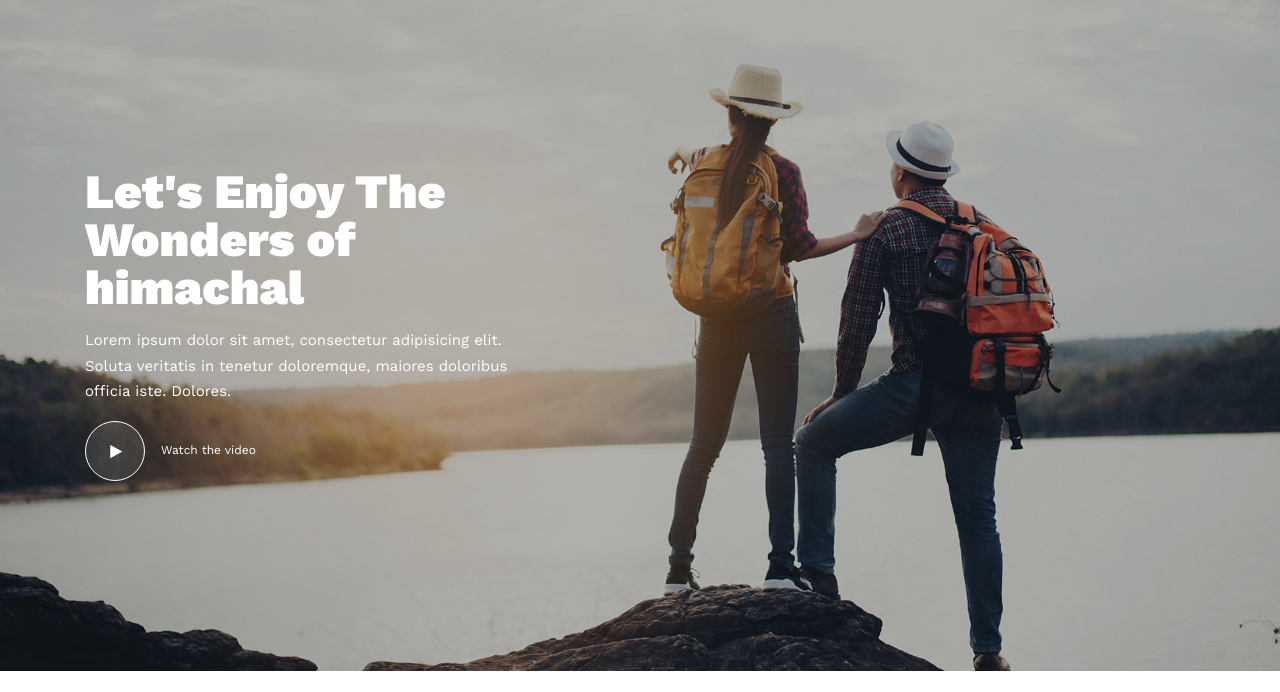
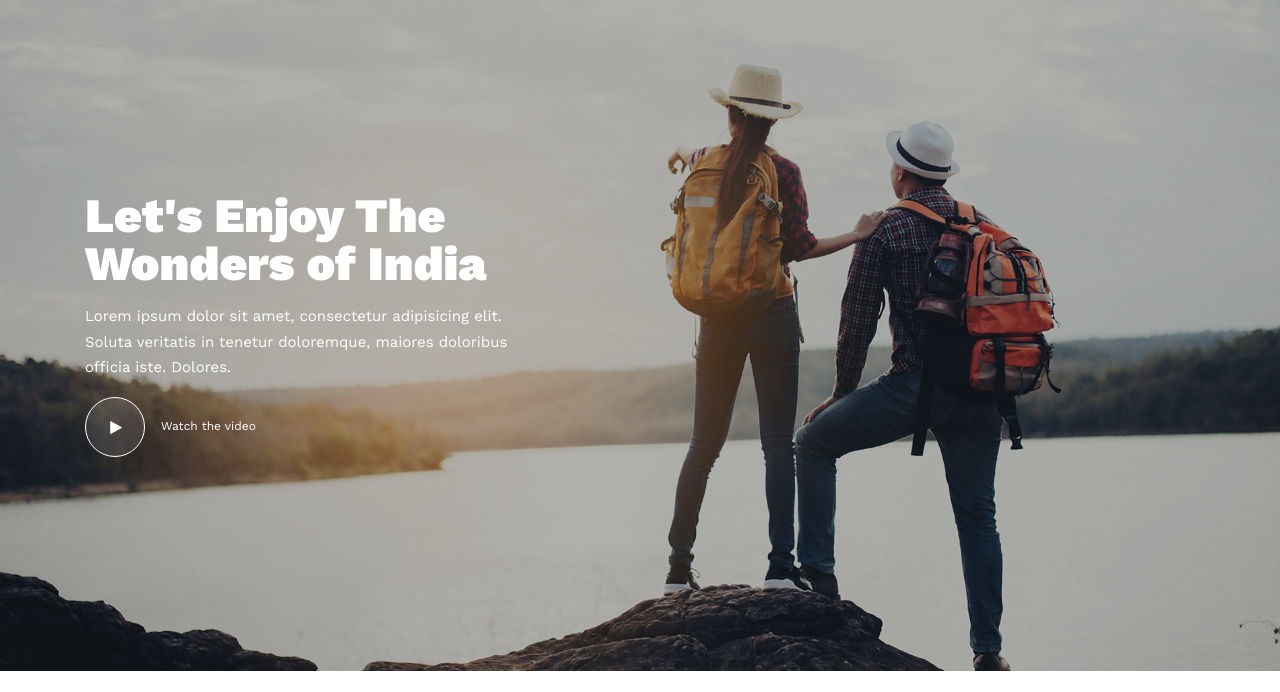
Before and after one commit to Bambam103/trips, a plain HTML site: page index.html in a window 1280 px wide. Shown: the part 108-800 px from the top of the page. Drawn offline with nearby package versions, Linux system fonts and the light colour scheme; files whose address does not match are found by name.

Commit message:
Update index.html

```diff
--- a/index.html
+++ b/index.html
@@ -81,7 +81,7 @@
         <div class="container">
           <div class="row align-items-center">
             <div class="col-md-5" data-aos="fade-right">
-              <h1 class="mb-3 text-white">Let's Enjoy The Wonders of himachal</h1>
+              <h1 class="mb-3 text-white">Let's Enjoy The Wonders of India</h1>
               <p>Lorem ipsum dolor sit amet, consectetur adipisicing elit. Soluta veritatis in tenetur doloremque, maiores doloribus officia iste. Dolores.</p>
               <p class="d-flex align-items-center">
                 <a href="https://vimeo.com/191947042" data-fancybox class="play-btn-39282 mr-3"><span class="icon-play"></span></a>
```
